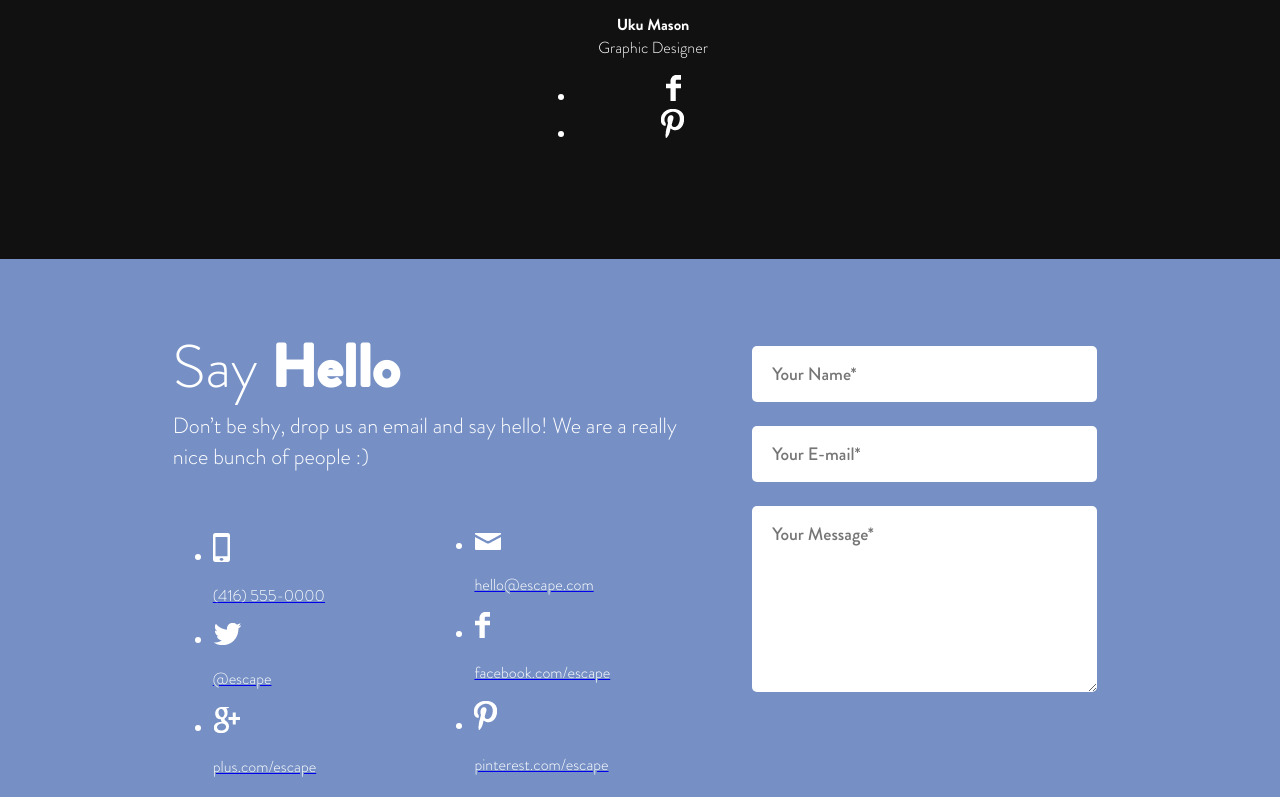
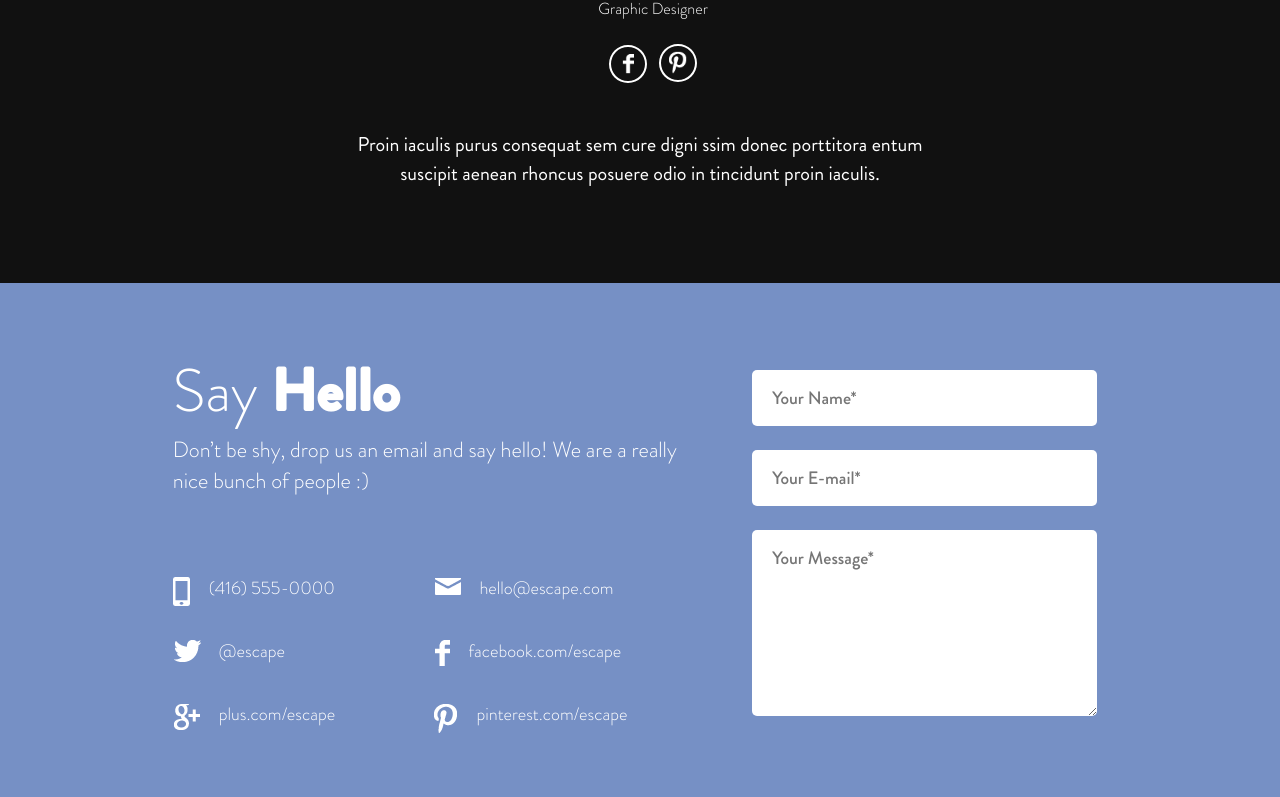
Before and after one commit to neelufarneela/homework_escape, a plain HTML site: page index.html in a window 1280 px wide. Shown: the part 4099-4896 px from the top of the page. Drawn offline with Linux system fonts and the light colour scheme.

Commit message:
Update style.css

```diff
--- a/css/style.css
+++ b/css/style.css
@@ -318,20 +318,65 @@ header{
 	margin-top: 0;
 }
 .t_social{
-	margin-bottom: 3%;
+	margin: 24px 0;
 }
-.t_social img{
-	padding: 0 3px;
-	cursor: pointer;
+.t_social ul{
+	padding: 0;
+}
+.t_social ul li{
+	list-style-type: none;
+    display: inline-block;
+}
+.t_social ul li a{
+	display: inline-block;
+    border: 2px solid #ffffff;
+    border-radius: 50%;
+    margin: 0 4px;
+    cursor: pointer;
+}
+.t_social ul li a img{
+	width: 75%;
+}
+.twitter{
+	padding: 9px 4px 2px;
 	transition-duration: 0.5s;
 }
-.t_social img:hover{
-    background: #ffffff78;
-    border-radius: 3px;
+.twitter:hover{
+	background-color: #00aced;
+	border: 2px solid transparent;
+}
+.facebook{
+	padding: 7px 9px 1px;
+	transition-duration: 0.5s;
+}
+.facebook:hover{
+	background-color: #3b5998;
+	border: 2px solid transparent;
+}
+.pinterest{
+	padding: 5px 5px 0;
+	transition-duration: 0.5s;
+}
+.pinterest:hover{
+	background-color: #cb2028;
+	border: 2px solid transparent;
+}
+.google{
+	padding: 7px 4px 1px;
+	transition-duration: 0.5s;
+}
+.google:hover{
+	background-color: #d95232;
+	border: 2px solid transparent;
+}
+.bottom{
+	float: left;
 }
 .bottom p{
 	font-size: 20px;
 	text-align: center;
+	margin-top: 0;
+	padding: 0 80px;
 }
 /*team end*/
 /*contact start*/
@@ -354,37 +399,34 @@ header{
 	width: 50%;
 	float: left;
 }
-.rows{
-	overflow: hidden;
-}
-.rows img{
-	float: left;
-	border: 2px solid transparent;
-	border-radius: 5px;
-	padding: 5px;
-    cursor: pointer;
-    transition-duration: 0.5s;
-}
-.rows img:hover{
-    border: 2px solid #ffffff;
-    border-radius: 3px;
-    background: #ffffff38;
-}
-.rows p{
-	font-size: 18px;
-    display: inline-block;
-    border-bottom: 1px solid transparent;
-    margin: 0 0 40px 16px;
-    padding-bottom: 3px;
-    cursor: pointer;
-    transition-duration: 0.5s;
-}
-.rows p:hover{
-	border-bottom: 1px solid #ffffff;
-}
 .right{
 	width: 50%;
 	float: right;
+}
+.left ul,.right ul{
+	overflow: hidden;
+	padding: 0;
+}
+.left ul li,.right ul li{
+	list-style-type: none;
+}
+.left ul li a,.right ul li a{
+	font-size: 18px;
+    text-decoration: none;
+    cursor: pointer;
+}
+.left ul li a p,.right ul li a p{
+	display: inline-block;
+	border-bottom: 1px solid transparent;
+	transition-duration: 0.5s;
+}
+.left ul li a p:hover,.right ul li a p:hover{
+	border-bottom: 1px solid #ffffff;
+}
+.wrapper2{
+	float: left;
+    margin-top: 20px;
+    margin-right: 18px;
 }
 .form{
 	width: 38%;
```
